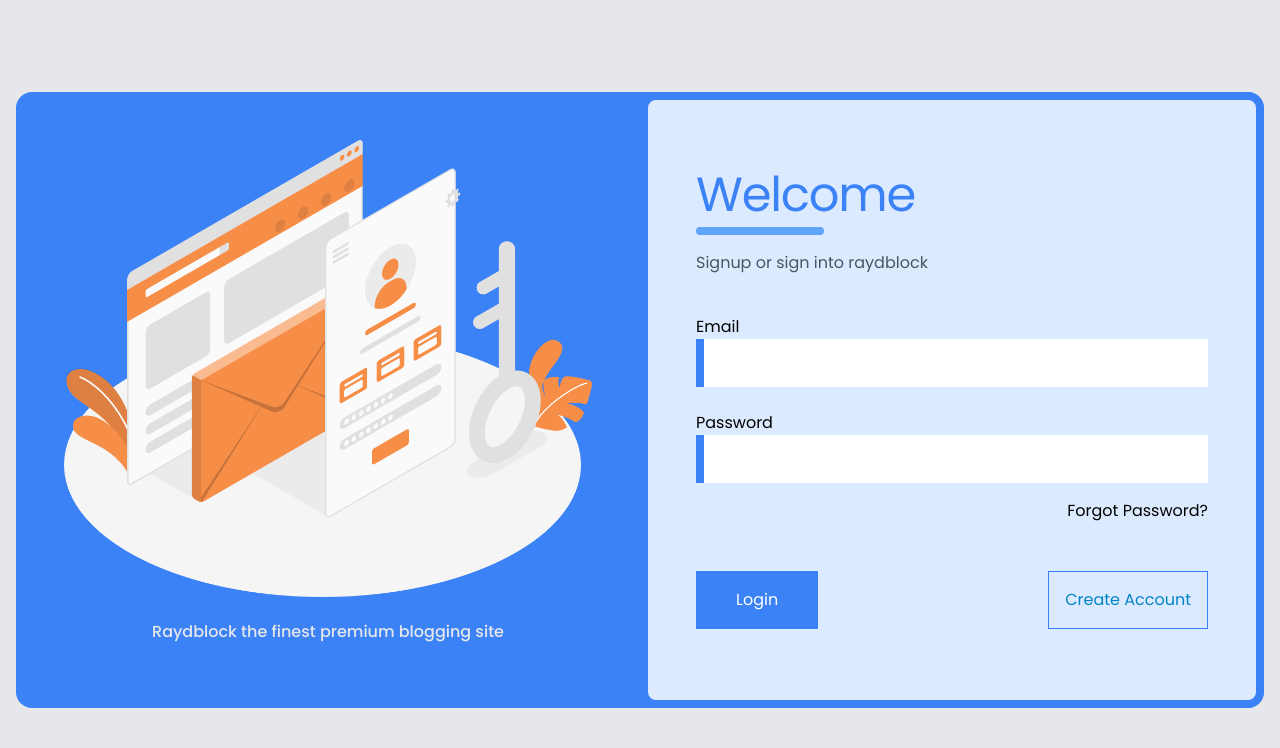
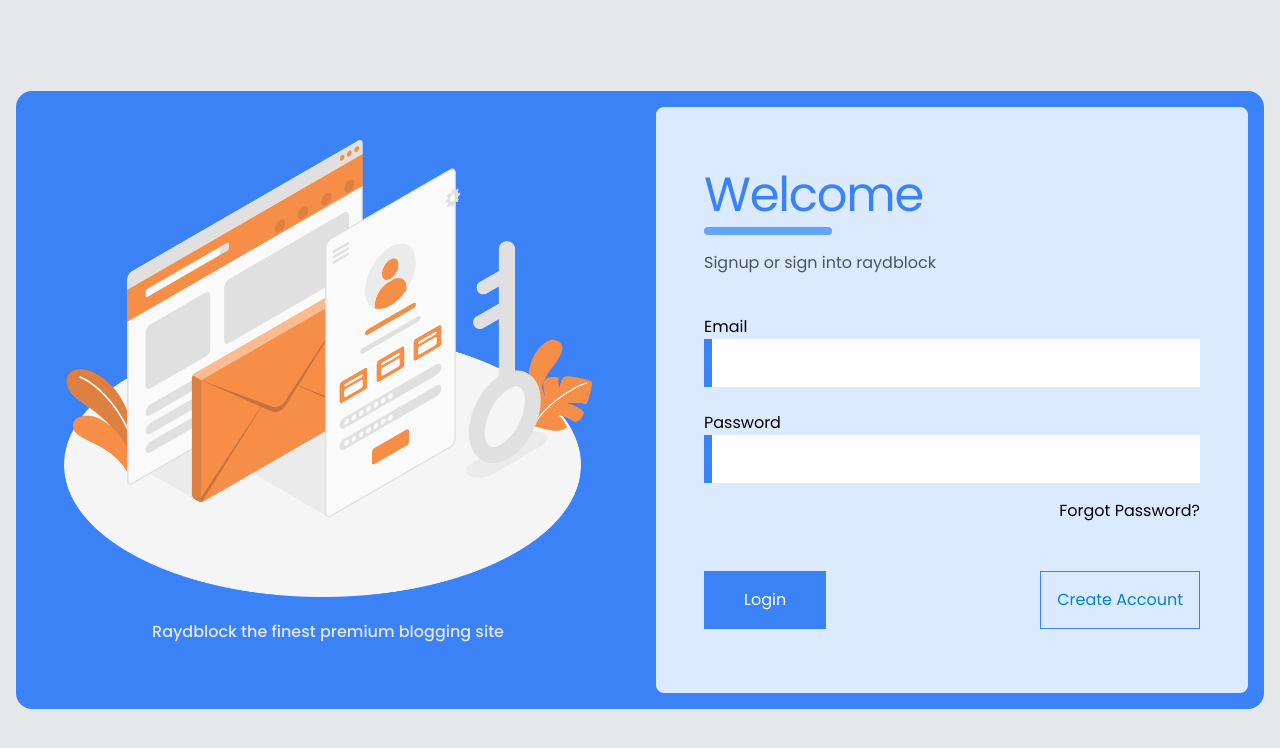
Before and after one commit to khan-asfi-reza/Blogspot-Frontend, a Next.js app: page /login in a window 1280 px wide. Shown: the top 748 px of the page. Built offline with nearby package versions, Linux system fonts and the light colour scheme.

Commit message:
Login Page Inner Container Border Radius Change

```diff
--- a/pages/login/index.js
+++ b/pages/login/index.js
@@ -31,7 +31,7 @@ export default function Login() {
                     </Col>
 
                     <Div
-                        className={"z-10 md:mt-0 overflow-hidden transition transform border-8 md:border-blue-500 border-blue-100 bg-blue-100 md:bg-blue-100 rounded-2xl lg:py-16 md:py-10 lg:px-10 lg:px-12 md:px-8 md:py-8 sm:px-6 sm:py-16 py-16 px-4"}>
+                        className={"z-10 md:mt-0 overflow-hidden transition transform border-[1rem] rounded-3xl md:border-blue-500 border-blue-100 bg-blue-100 md:bg-blue-100 rounded-2xl lg:py-16 md:py-10 lg:px-10 lg:px-12 md:px-8 md:py-8 sm:px-6 sm:py-16 py-16 px-4"}>
                         <Div className={"grid place-items-center w-full h-full"}>
                             <Div className={"w-full"}>
                                 <Div>
```
